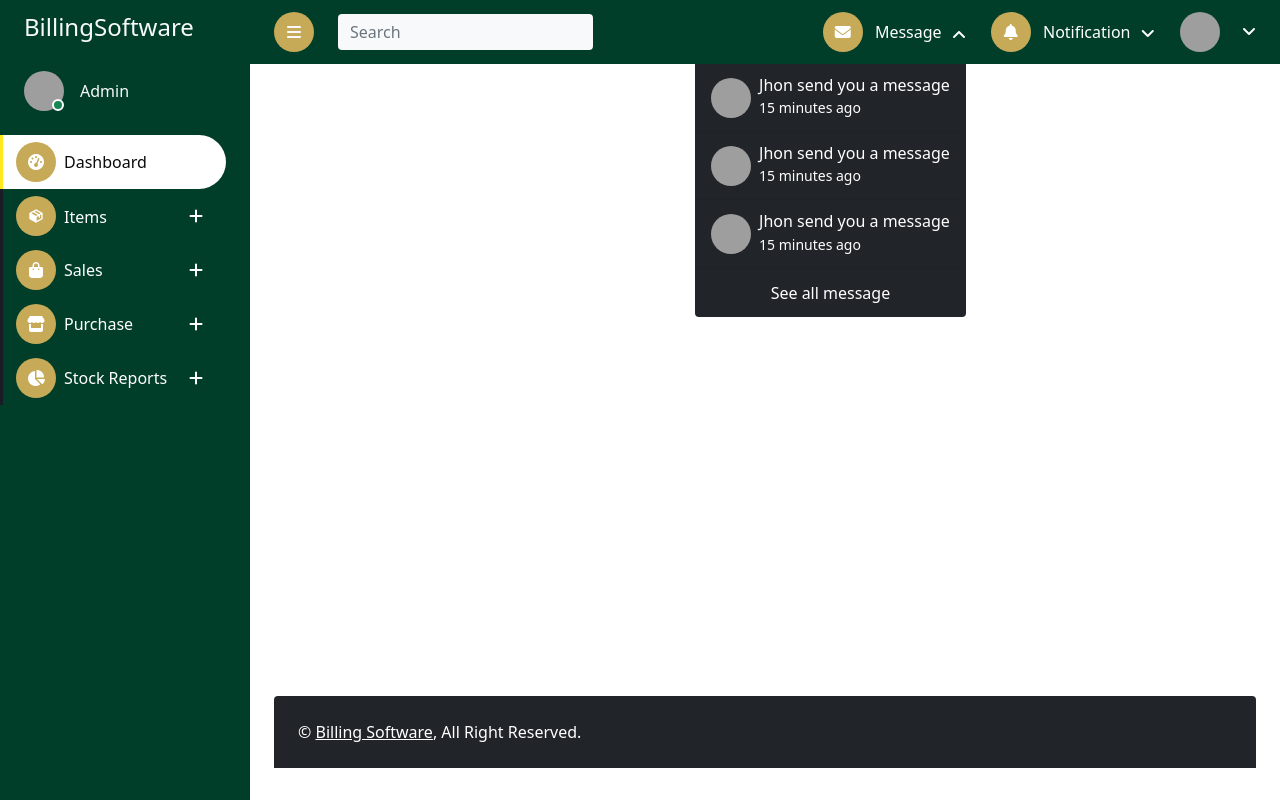
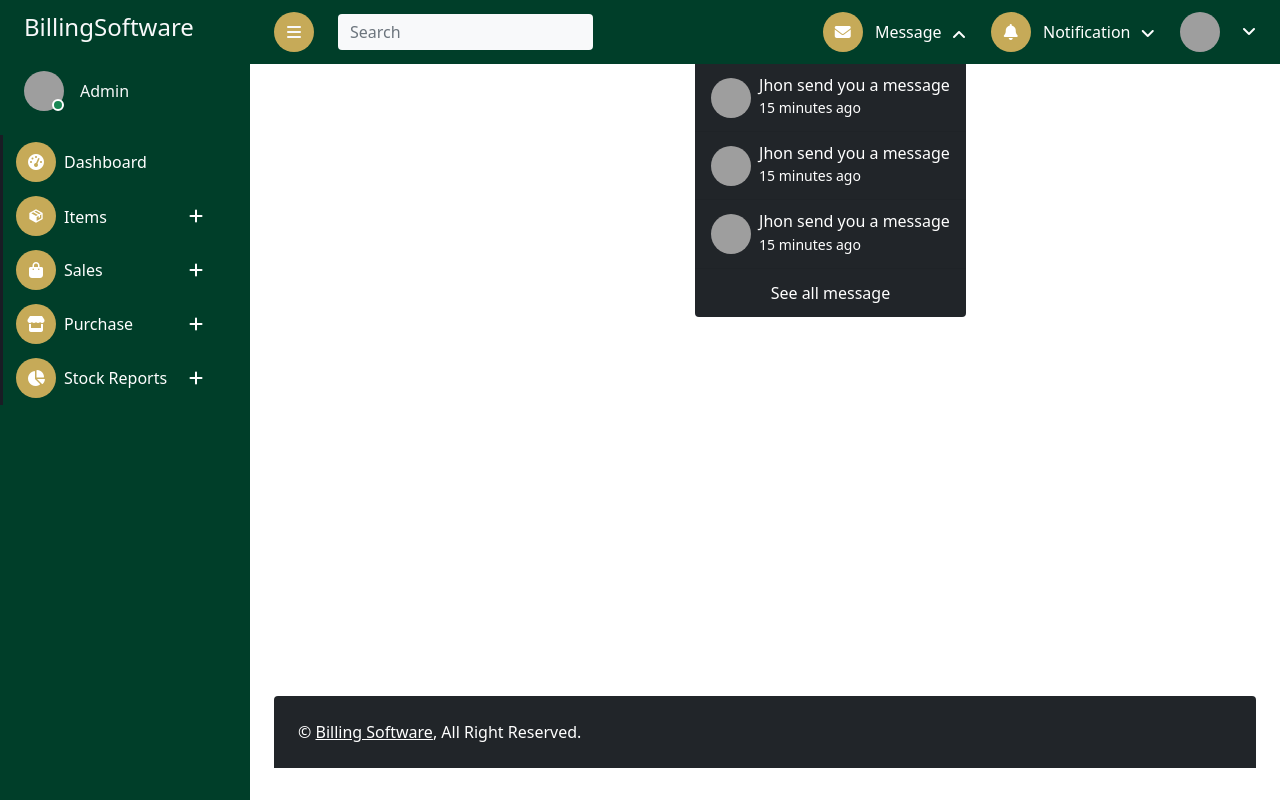
Before and after one commit to Shemeemvp/BillingSoftware, a Django app: template BillApp/templates/base.html in a window 1280 px wide, after a click on "Message". Run offline with Django 4.2, Linux system fonts and the light colour scheme; the template is opened without the code that fills it, so the values that code supplies are empty; some libraries are stand-ins or nearby versions; grey boxes are pictures that could not be loaded.

Commit message:
Navigation bar updations.

```diff
--- a/BillApp/templates/base.html
+++ b/BillApp/templates/base.html
@@ -35,13 +35,13 @@
     <!-- Template Stylesheet -->
     <link href="{% static 'assets/css/base.css' %}" rel="stylesheet">
     <style>
-        .sidebar .navbar .navbar-nav .nav-link:hover,
+        /* .sidebar .navbar .navbar-nav .nav-link:hover,
         .sidebar .navbar .navbar-nav .nav-link.active {
             color: rgb(11, 11, 11);
             background:white;
             border-color: rgb(254, 232, 30);
-        }
-        .sidebar .navbar .navbar-nav .nav-link i {
+        } */
+        /* .sidebar .navbar .navbar-nav .nav-link i {
             width: 40px;
             height: 40px;
             display: inline-flex;
@@ -49,16 +49,16 @@
             justify-content: center;
             background:#C6AA58;
             border-radius: 40px;
-        }
-        .sidebar .navbar .navbar-nav .nav-link:hover i,
+        } */
+        /* .sidebar .navbar .navbar-nav .nav-link:hover i,
         .sidebar .navbar .navbar-nav .nav-link.active i {
             background:  #C6AA58;
             color: white;
-        }
-        .sidebar .navbar .navbar-nav .nav-link {
+        } */
+        /* .sidebar .navbar .navbar-nav .nav-link {
             color:white
-        }
-        .sidebar .navbar .dropdown-item {
+        } */
+        /* .sidebar .navbar .dropdown-item {
             padding-left:50px;
             color: rgb(255, 255, 255);
 
@@ -69,28 +69,28 @@
             background:white;
             color: rgb(2, 2, 2);
             border-color: rgb(254, 232, 30);
-        }
-        .content {
+        } */
+        /* .content {
             margin-left: 250px;
             min-height: 100vh;
             background: white;
             transition: 0.5s;
-        }
+        } */
 
 
-        .content .navbar .navbar-nav .nav-link {
+        /* .content .navbar .navbar-nav .nav-link {
             margin-left: 25px;
             padding: 12px 0;
             color:white;
             outline: none;
-        }
+        } */
 
-        .content .navbar .navbar-nav .nav-link:hover,
+        /* .content .navbar .navbar-nav .nav-link:hover,
         .content .navbar .navbar-nav .nav-link.active {
             color: rgb(220, 219, 219);
-        }
+        } */
 
-        .content .navbar .sidebar-toggler,
+        /* .content .navbar .sidebar-toggler,
         .content .navbar .navbar-nav .nav-link i {
             width: 40px;
             height: 40px;
@@ -100,16 +100,16 @@
             background:#C6AA58;
             border-radius: 40px;
         }
-
-        .content .navbar .dropdown-item {
+         */
+        /* .content .navbar .dropdown-item {
             color: white;
         }
-
-        .content .navbar .dropdown-item:hover,
+         */
+        /* .content .navbar .dropdown-item:hover,
         .content .navbar .dropdown-item.active {
             background: white;
             color: black;
-        }
+        } */
     </style>
     <script src="https://code.jquery.com/jquery-3.1.0.min.js"></script>
     <script src="https://ajax.googleapis.com/ajax/libs/jquery/3.7.1/jquery.min.js"></script>
@@ -144,7 +144,8 @@
                     </div>
                 </div>
                 <div class="navbar-nav w-100">
-                    <a href="/go_dashboard" class="nav-item nav-link nav-dashboard active"><i class="fa fa-tachometer-alt me-2"></i>Dashboard</a>
+                    <li onclick="window.location.href='/go_dashboard'" class="nav-item nav-link nav-dashboard"><i class="fa fa-tachometer-alt me-2"></i>Dashboard</li>
+                    <!-- <a href="/go_dashboard" class="nav-item nav-link nav-dashboard active"><i class="fa fa-tachometer-alt me-2"></i>Dashboard</a> -->
                     <!-- <div class="nav-item dropdown">
                         <a href="#" class="nav-link dropdown-toggle" data-bs-toggle="dropdown"><i class='bx bxs-package me-2'></i></i>Stock</a>
                         <div class="dropdown-menu bg-transparent border-0">
@@ -153,21 +154,10 @@
 
                         </div>
                     </div> -->
-                    <a href="#" class="nav-item nav-link nav-items"><i class="bx bxs-package me-2"></i>Items<i class="fa-solid fa-plus bg-transparent float-end add-icon" onclick="window.location.href=`{% url 'goItems' %}`"></i></a>
-                    <a href="#" class="nav-item nav-link nav-sales"><i class="fa fa-shopping-bag me-2"></i>Sales<i class="fa-solid fa-plus bg-transparent float-end add-icon"></i></a>
-                    <a href="#" class="nav-item nav-link nav-purchase"><i class="fa fa-store me-2"></i>Purchase<i class="fa-solid fa-plus bg-transparent float-end add-icon"></i></a>
-                    <a href="#" class="nav-item nav-link nav-stockreports"><i class="fas fa-chart-pie me-2"></i>Stock Reports<i class="fa-solid fa-plus bg-transparent float-end add-icon"></i></a>
-                    <!-- <a href="table.html" class="nav-item nav-link"><i class="fa fa-table me-2"></i>Tables</a> -->
-                    <!-- <a href="chart.html" class="nav-item nav-link"><i class="fa fa-chart-bar me-2"></i>Charts</a> -->
-                    <!-- <div class="nav-item dropdown">
-                        <a href="#" class="nav-link dropdown-toggle" data-bs-toggle="dropdown"><i class="far fa-file-alt me-2"></i>Pages</a>
-                        <div class="dropdown-menu bg-transparent border-0">
-                            <a href="signin.html" class="dropdown-item">Sign In</a>
-                            <a href="signup.html" class="dropdown-item">Sign Up</a>
-                            <a href="404.html" class="dropdown-item">404 Error</a>
-                            <a href="blank.html" class="dropdown-item">Blank Page</a>
-                        </div>
-                    </div> -->
+                    <li onclick="window.location.href=`{% url 'goItems' %}`" class="nav-item nav-link nav-items"><i class="bx bxs-package me-2"></i>Items<a href="{% url 'addNewItem' %}"><i class="fa-solid fa-plus bg-transparent float-end add-icon"></i></a></li>
+                    <li onclick="window.location.href=``" class="nav-item nav-link nav-sales"><i class="fa fa-shopping-bag me-2"></i>Sales<a href="#"><i class="fa-solid fa-plus bg-transparent float-end add-icon"></i></a></li>
+                    <li onclick="window.location.href=``" class="nav-item nav-link nav-purchase"><i class="fa fa-store me-2"></i>Purchase<a href="#"><i class="fa-solid fa-plus bg-transparent float-end add-icon"></i></a></li>
+                    <li onclick="window.location.href=``" class="nav-item nav-link nav-stockreports"><i class="fas fa-chart-pie me-2"></i>Stock Reports<a href="#"><i class="fa-solid fa-plus bg-transparent float-end add-icon"></i></a></li>
                 </div>
             </nav>
         </div>
--- a/static/assets/css/base.css
+++ b/static/assets/css/base.css
@@ -80,14 +80,14 @@ main{
     transition: 0.5s;
     z-index: 999;
 }
-.sidebar .navbar{
-    /* background: var(--primary); */
-}
+/* .sidebar .navbar{
+    background: var(--primary);
+} */
 
 .content {
     margin-left: 250px;
     min-height: 100vh;
-    background: var(--dark);
+    background: white;
     transition: 0.5s;
 }
 
@@ -127,22 +127,27 @@ main{
 
 
 /*** Navbar ***/
+
 .sidebar .navbar .navbar-nav .nav-link {
     padding: 7px 10px 7px 13px;
-    color: var(--light);
+    /* color: var(--light); */
+    color: white;
     font-weight: 500;
     border-left: 3px solid var(--secondary);
     border-radius: 0 30px 30px 0;
     outline: none;
+    cursor: pointer;
 }
 
 .sidebar .navbar .navbar-nav .nav-link:hover,
 .sidebar .navbar .navbar-nav .nav-link.active {
+    color: rgb(11, 11, 11);
+    background:white;
+    border-color: rgb(254, 232, 30);
+}
+.add-icon{
     color: white;
-    background: var(--dark);
-    border-color: white;
 }
-
 .sidebar .navbar .navbar-nav .nav-link:hover .add-icon,
 .sidebar .navbar .navbar-nav .nav-link.active .add-icon{
     color: #C6AA58;
@@ -156,13 +161,14 @@ main{
     display: inline-flex;
     align-items: center;
     justify-content: center;
-    background: var(--dark);
+    background:#C6AA58;
     border-radius: 40px;
 }
 
 .sidebar .navbar .navbar-nav .nav-link:hover i,
 .sidebar .navbar .navbar-nav .nav-link.active i {
-    background: var(--secondary);
+    background:  #C6AA58;
+    color: white;
 }
 
 .sidebar .navbar .dropdown-toggle::after {
@@ -181,26 +187,27 @@ main{
 }
 
 .sidebar .navbar .dropdown-item {
-    padding-left: 25px;
-    border-radius: 0 30px 30px 0;
-    color: var(--light);
+    padding-left:50px;
+    color: rgb(255, 255, 255);
 }
 
 .sidebar .navbar .dropdown-item:hover,
 .sidebar .navbar .dropdown-item.active {
-    background: var(--dark);
+    background:white;
+    color: rgb(2, 2, 2);
+    border-color: rgb(254, 232, 30);
 }
 
 .content .navbar .navbar-nav .nav-link {
     margin-left: 25px;
     padding: 12px 0;
-    color: var(--light);
+    color: white;
     outline: none;
 }
 
 .content .navbar .navbar-nav .nav-link:hover,
 .content .navbar .navbar-nav .nav-link.active {
-    color: white;
+    color: rgb(220, 219, 219);
 }
 
 .content .navbar .sidebar-toggler,
@@ -210,17 +217,18 @@ main{
     display: inline-flex;
     align-items: center;
     justify-content: center;
-    background: var(--dark);
+    background:#C6AA58;
     border-radius: 40px;
 }
 
 .content .navbar .dropdown-item {
-    color: var(--light);
+    color: white;
 }
 
 .content .navbar .dropdown-item:hover,
 .content .navbar .dropdown-item.active {
-    background: var(--dark);
+    background: white;
+    color: black;
 }
 
 .content .navbar .dropdown-toggle::after {
```
Also changed, not shown: BillApp/templates/dashboard.html (+13 -0 lines).
